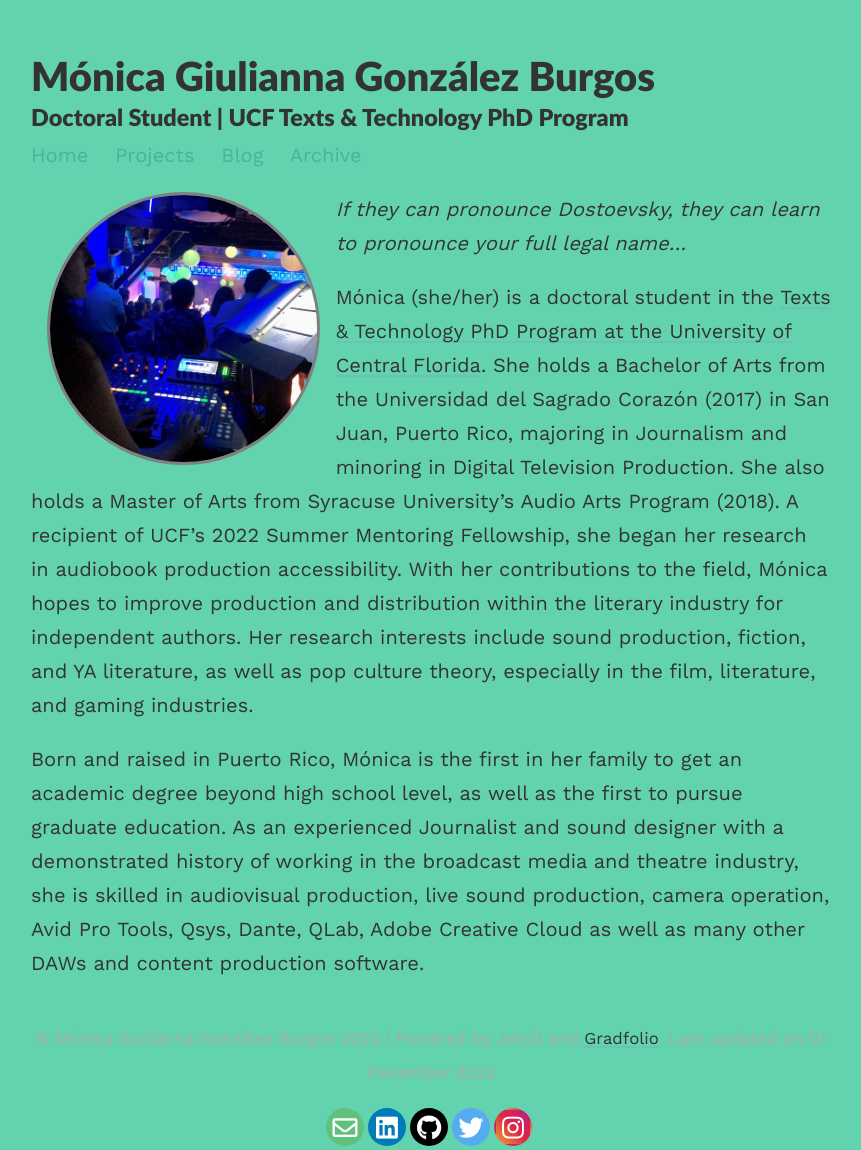
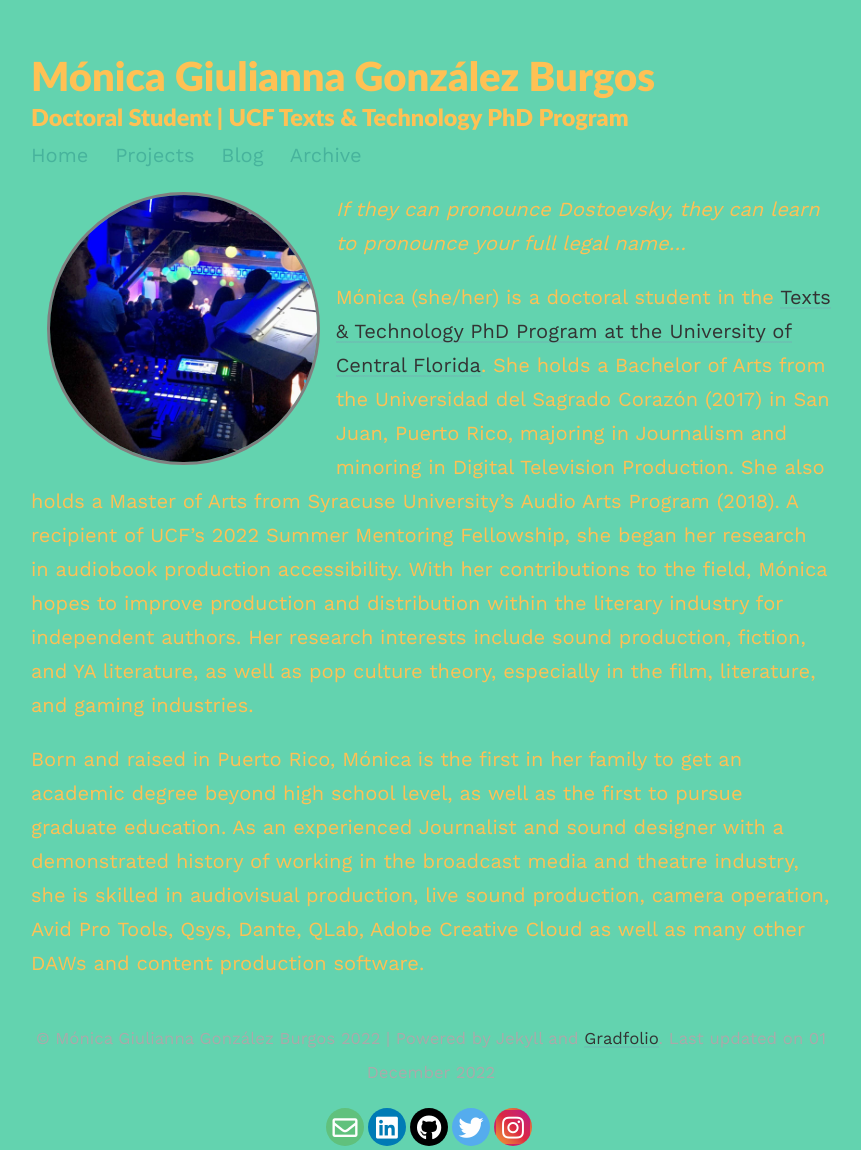
Before and after one commit to mgonzalezburgos/MGBurgos, a Jekyll site: the page built from index.md, in a window 1280 px wide. Shown: the whole page, without its empty margins (209-1070 px from the left). Built offline with Jekyll 4.4.1, drawn with Linux system fonts in a browser that asks for light colours; nearby versions of some CDN libraries.

Commit message:
Update style.scss

```diff
--- a/assets/css/_sass/style.scss
+++ b/assets/css/_sass/style.scss
@@ -8,7 +8,7 @@ body {
   margin: 0 auto;
   line-height: $base-line-height;
   font-size: $base-font-size;
-  color: $text-color;
+  color:#FFC154;
   background-color:#63d3af;
   padding: 2em 1em;
   text-rendering: optimizeLegibility;
```
